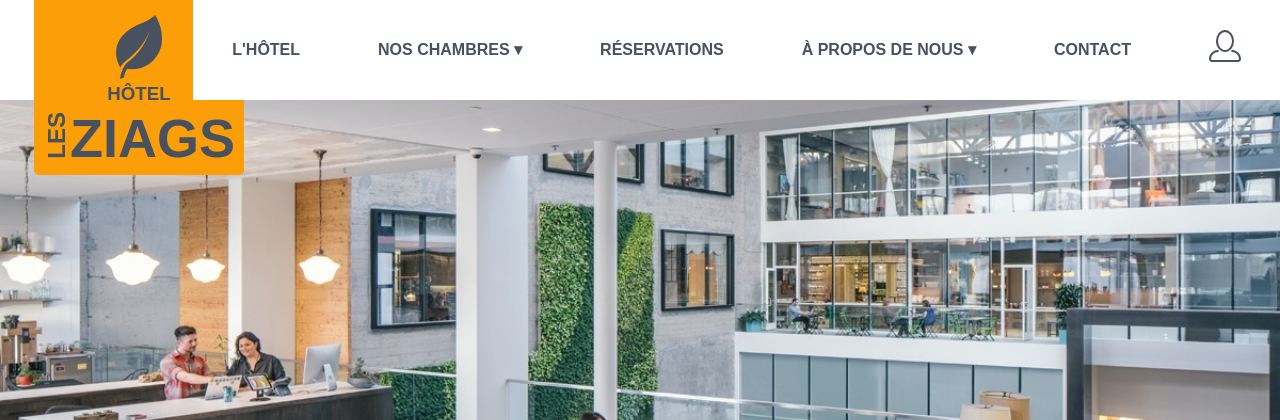
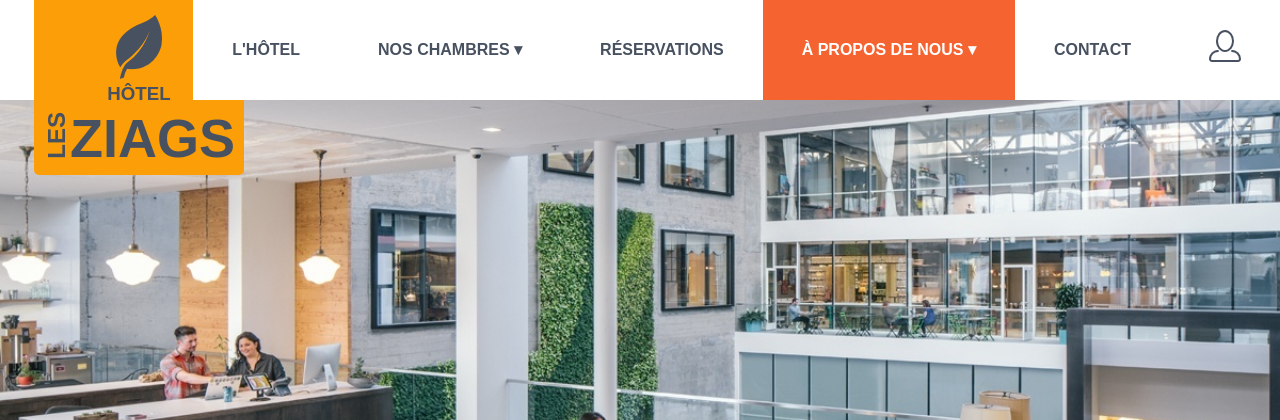
Before and after one commit to been3/mosquee, a PHP site: page / in a window 1280 px wide. Shown: the top 420 px of the page. Run offline with PHP 8.4, Linux system fonts and the light colour scheme.

Commit message:
Added specific style for current page link

```diff
--- a/content/css/main.css
+++ b/content/css/main.css
@@ -121,6 +121,12 @@ header nav ul li a {
     -moz-transition: background 0.3s ease-in;
     -o-transition: background 0.3s ease-in;
     transition: background 0.3s ease-in;
+}
+
+header nav ul li a.current {
+    background: #f46330;
+    color: white;
+    transition: none;
 }
 
 /* header nav login links */
```
